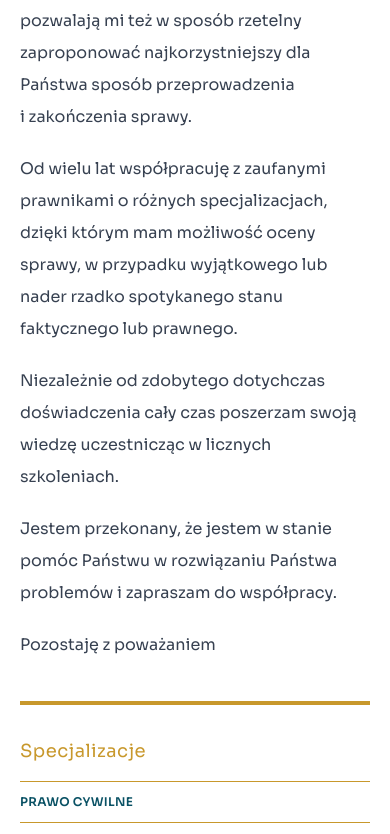
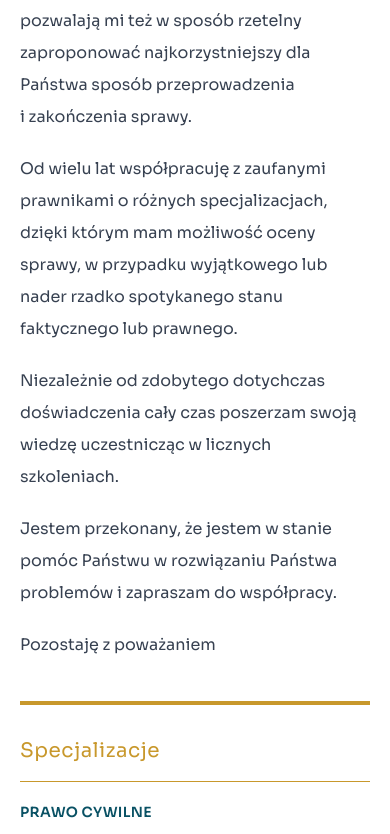
Before and after one commit to AllTwinkleStars/piotrek, a Next.js app: page / in a window 390 px wide. Shown: the part 1163-1997 px from the top of the page. Built offline with nearby package versions, Linux system fonts and the light colour scheme.

Commit message:
fix mobile style spec list

```diff
--- a/app/components/header/NavBar.js
+++ b/app/components/header/NavBar.js
@@ -77,7 +77,7 @@ export default function NavBar({pages}) {
                     <div className='flex flex-col gap-5'>
                         {hamMenuItems}
                     </div>
-                    <div className='text-white'>
+                    <div className='pb-4 text-white'>
                         <p>ul. Kielecka 6, 31-516 Kraków</p>
                         <p>tel. +48 601 177 604</p>
                         <p>piotrwozniak@post.pl</p>
--- a/app/components/main/SpecializationsList.js
+++ b/app/components/main/SpecializationsList.js
@@ -10,7 +10,7 @@ export default function SpecializationsMenu(){
     const menuItems = specializations.map(specialization => {
         return (
             <Link
-                className="py-3 border-t border-pw-gold"
+                className="pt-5 pb-4 border-t lg:pt-4 lg:pb-3 border-pw-gold"
                 key={specialization.id}
                 href={specialization.href}>
                 {specialization.name}
@@ -20,8 +20,8 @@ export default function SpecializationsMenu(){
 
     return (
         <div className="flex flex-col w-full pt-8 border-t-4 border-b h-fit border-pw-gold">
-            <h1 className="pb-4 text-lg font-normal tracking-wide text-pw-gold"><Link href="/specjalizacje">Specjalizacje</Link></h1>
-            <div className="flex flex-col text-xs font-semibold tracking-wide uppercase text-pw-green">
+            <h1 className="pb-4 text-xl font-normal tracking-wide lg:text-lg text-pw-gold"><Link href="/specjalizacje">Specjalizacje</Link></h1>
+            <div className="flex flex-col text-sm font-semibold tracking-wide uppercase lg:text-xs text-pw-green">
                 {menuItems}
             </div>
         </div>
```
